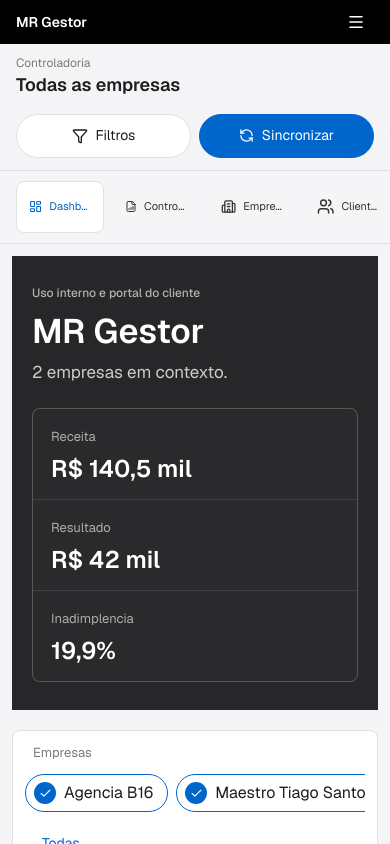
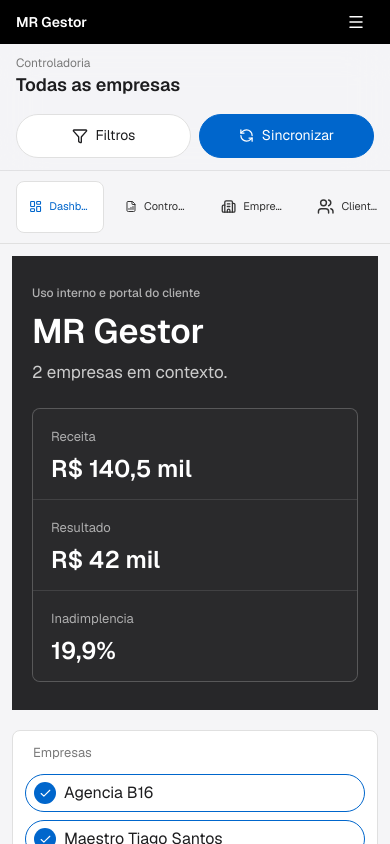
Before and after one commit to belloni123/mr-gestor, a Next.js app: page / in a window 390 px wide. Shown: the top 844 px of the page. Built offline with nearby package versions, Linux system fonts and the light colour scheme.

Commit message:
Fix mobile company selector layout

```diff
--- a/src/app/globals.css
+++ b/src/app/globals.css
@@ -1172,3 +1172,21 @@
     padding: 10px 8px;
   }
 }
+
+@media (max-width: 520px) {
+  .company-filter-bar .company-chips {
+    display: grid;
+    grid-template-columns: minmax(0, 1fr);
+    overflow: visible;
+  }
+
+  .company-filter-bar .company-chip {
+    justify-content: flex-start;
+    width: 100%;
+    white-space: normal;
+  }
+
+  .company-filter-bar .chip-check {
+    flex: 0 0 22px;
+  }
+}
```
